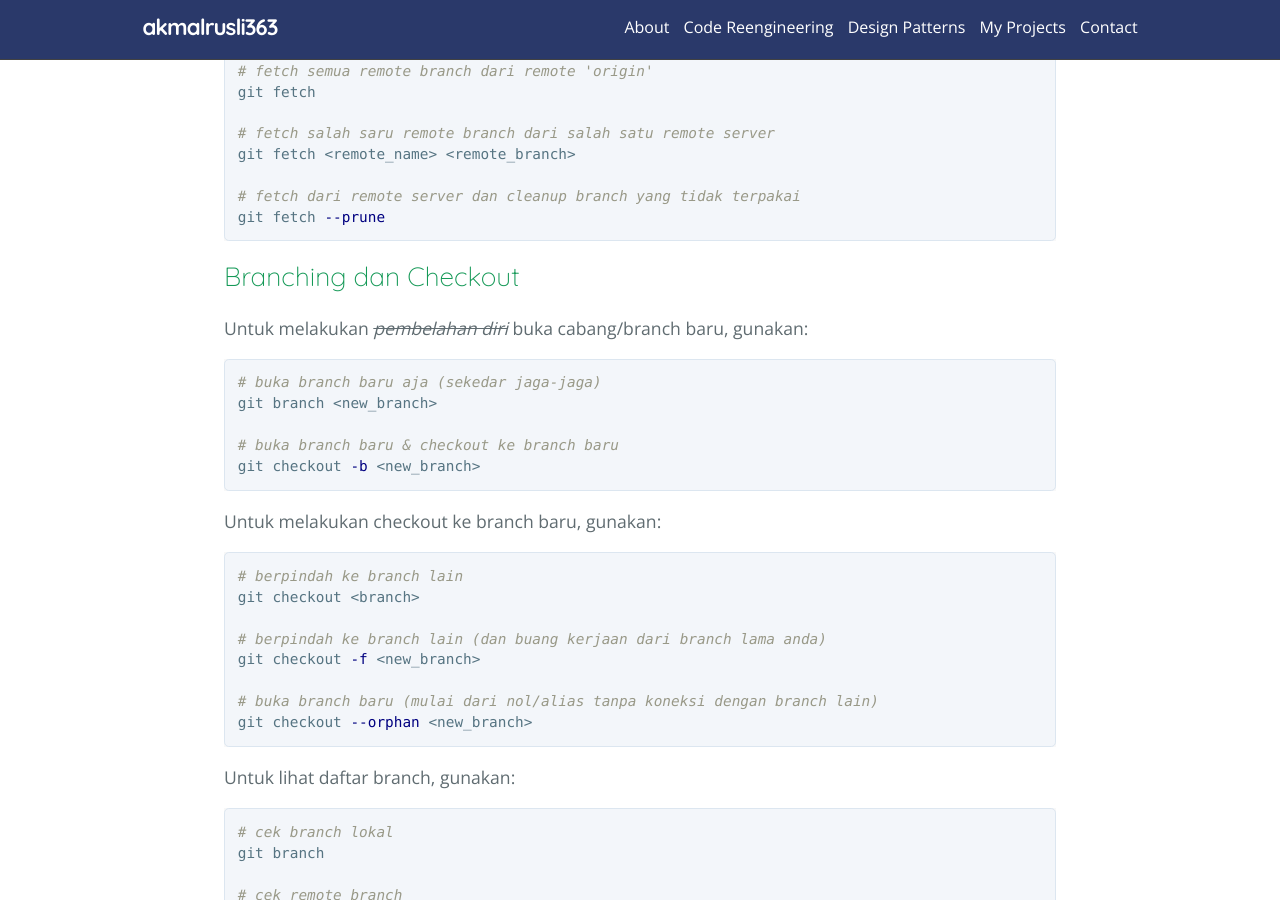
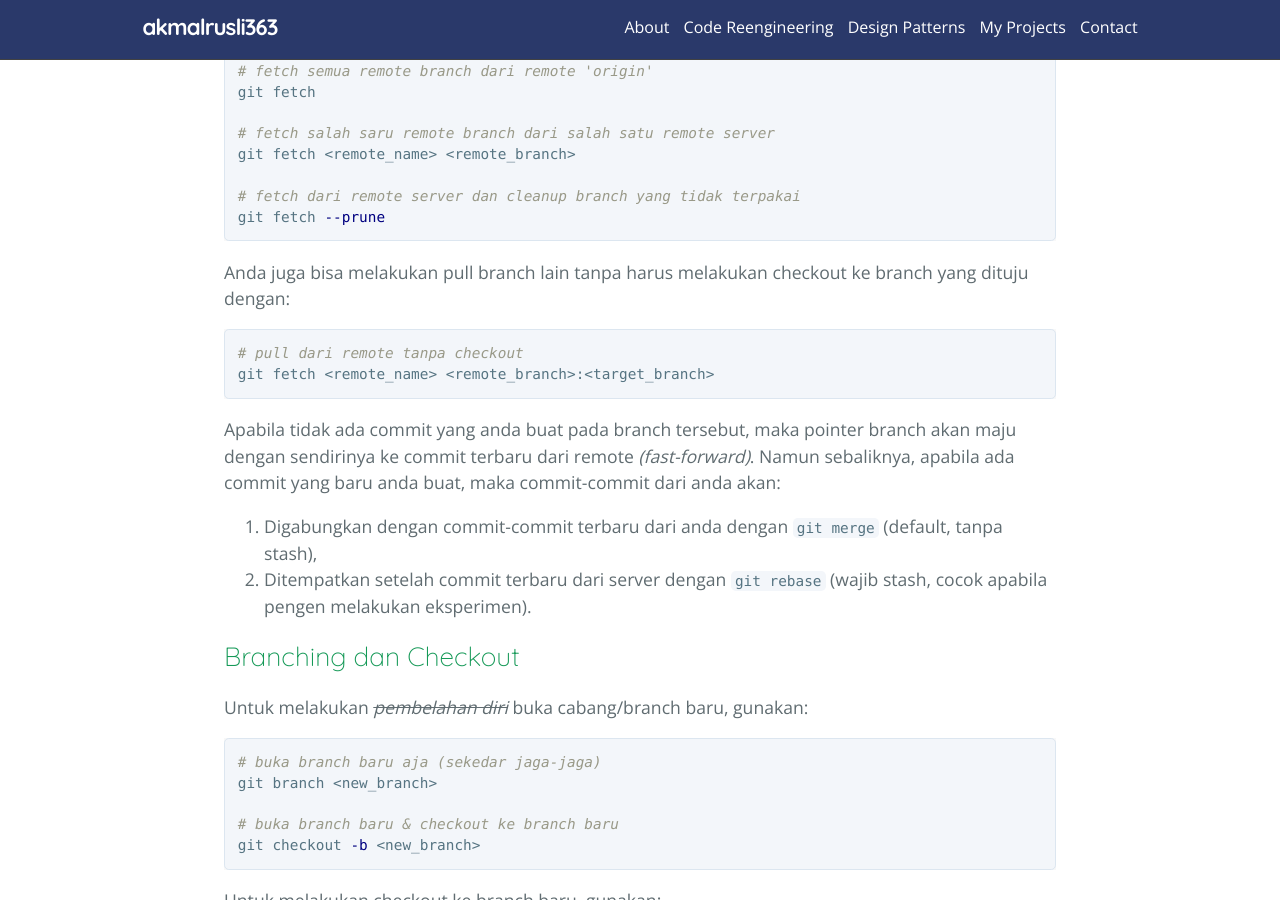
Before and after one commit to akmalrusli363/akmalrusli363.github.io, a Jekyll site: the page built from _posts/2021-01-23-tutorial-sakti-git.md, in a window 1280 px wide and 900 px high, scrolled down 10053 px. Built offline with Jekyll 4.4.1, drawn with Linux system fonts in a browser that asks for light colours; emoji names are drawn with the system emoji font.

Commit message:
Published "Tutorial Sakti Git" revision

````diff
--- a/_posts/2021-01-23-tutorial-sakti-git.md
+++ b/_posts/2021-01-23-tutorial-sakti-git.md
@@ -332,6 +332,18 @@ git fetch <remote_name> <remote_branch>
 # fetch dari remote server dan cleanup branch yang tidak terpakai
 git fetch --prune
 ```
+
+Anda juga bisa melakukan pull branch lain tanpa harus melakukan checkout ke branch yang dituju dengan:
+
+```bash
+# pull dari remote tanpa checkout
+git fetch <remote_name> <remote_branch>:<target_branch>
+```
+
+Apabila tidak ada commit yang anda buat pada branch tersebut, maka pointer branch akan maju dengan sendirinya ke commit terbaru dari remote *(fast-forward)*. Namun sebaliknya, apabila ada commit yang baru anda buat, maka commit-commit dari anda akan:
+
+1. Digabungkan dengan commit-commit terbaru dari anda dengan `git merge` (default, tanpa stash),
+2. Ditempatkan setelah commit terbaru dari server dengan `git rebase` (wajib stash, cocok apabila pengen melakukan eksperimen).
 
 
 ## Branching dan Checkout
````
